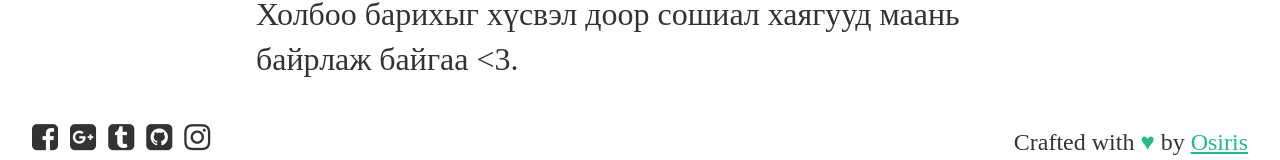
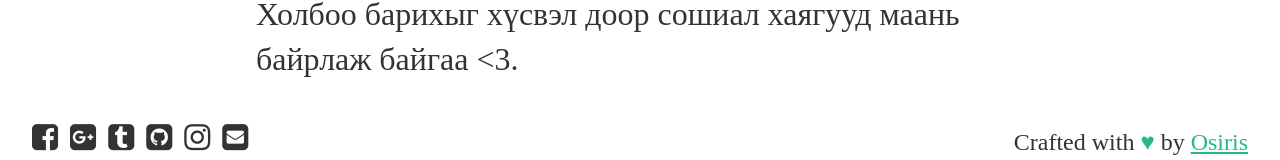
Before and after one commit to Ds3c-ctf-team/enkhee-Osiris.github.io-old, a Jekyll site: the page built from _posts/2016-07-09-blog-launched.md, in a window 1280 px wide. Shown: the part 997-1157 px from the top of the page. Built offline with Jekyll 4.4.1, drawn with Linux system fonts in a browser that asks for light colours; nearby versions of some CDN libraries; some web fonts are replaced.

Commit message:
Update layout

```diff
--- a/_layouts/default.html
+++ b/_layouts/default.html
@@ -40,6 +40,7 @@
                 <a href="http://lodrosiris.tumblr.com"><i class="fa fa-tumblr-square" aria-hidden="true"></i></a>
                 <a href="https://github.com/enkhee-Osiris"><i class="fa fa-github-square" aria-hidden="true"></i></a>
                 <a href="https://www.instagram.com/osiris.ag/"><i class="fa fa-instagram" aria-hidden="true"></i></a>
+                <a href="mailto:enkhee.ag@gmail.com"><i class="fa fa-envelope-square" aria-hidden="true"></i></a>
             </div>
             <div class="made-by grd-row-col-3-6 txt--right">
                 Crafted with <span style="color: #25ba84">&hearts;</span> by <a href="https://github.com/enkhee-Osiris">Osiris</a>
--- a/_layouts/post.html
+++ b/_layouts/post.html
@@ -33,6 +33,7 @@
                 <a href="http://lodrosiris.tumblr.com"><i class="fa fa-tumblr-square" aria-hidden="true"></i></a>
                 <a href="https://github.com/enkhee-Osiris"><i class="fa fa-github-square" aria-hidden="true"></i></a>
                 <a href="https://www.instagram.com/osiris.ag/"><i class="fa fa-instagram" aria-hidden="true"></i></a>
+                <a href="mailto:enkhee.ag@gmail.com"><i class="fa fa-envelope-square" aria-hidden="true"></i></a>
             </div>
             <div class="made-by grd-row-col-3-6 txt--right">
                 Crafted with <span style="color: #25ba84">&hearts;</span> by <a href="https://github.com/enkhee-Osiris">Osiris</a>
```
